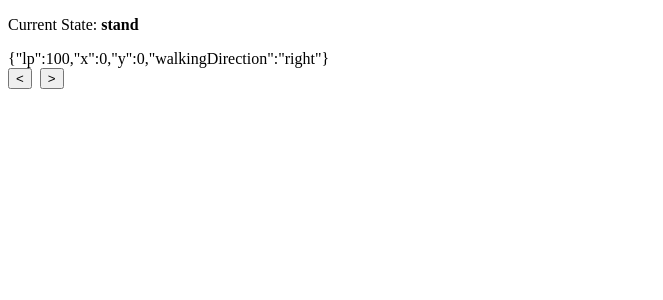
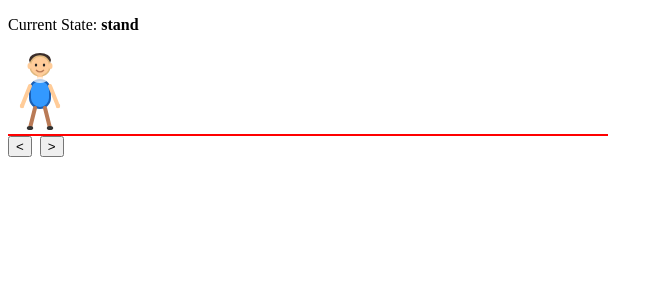
Before and after one commit to domeafavour/hello-xstate, a React (Vite) app: page / in a window 1280 px wide. Shown: the top 300 px of the page, without its empty margins (0-663 px from the left). Built offline with nearby package versions, Linux system fonts and the light colour scheme.

Commit message:
feat: refactor Player component to include scene and actor dimensions with visual representation

```diff
--- a/src/Player.tsx
+++ b/src/Player.tsx
@@ -1,6 +1,10 @@
 import { useMachine } from "@xstate/react";
 import { useEffect } from "react";
+import { Person } from "./Person";
 import { playerMachine } from "./playerMachine";
+
+const SCENE_WIDTH = 600;
+const ACTOR_WIDTH = 64;
 
 export function Player() {
   const [state, send] = useMachine(playerMachine);
@@ -33,7 +37,25 @@ export function Player() {
       <p>
         Current State: <strong>{state.value}</strong>
       </p>
-      <div>{JSON.stringify(state.context)}</div>
+      <div
+        style={{
+          borderBottom: "2px solid red",
+          position: "relative",
+          width: SCENE_WIDTH,
+        }}
+      >
+        <div
+          style={{
+            width: ACTOR_WIDTH,
+            transition: "transform 0.2s linear",
+            transform: `translate(${
+              (SCENE_WIDTH - ACTOR_WIDTH) * (state.context.x / 100)
+            }px, 0px)`,
+          }}
+        >
+          <Person walking={state.matches("walking")} />
+        </div>
+      </div>
       <div style={{ display: "flex", flexDirection: "row", gap: 8 }}>
         <button
           onMouseDown={() => send({ type: "START_WALKING", direction: "left" })}
```
